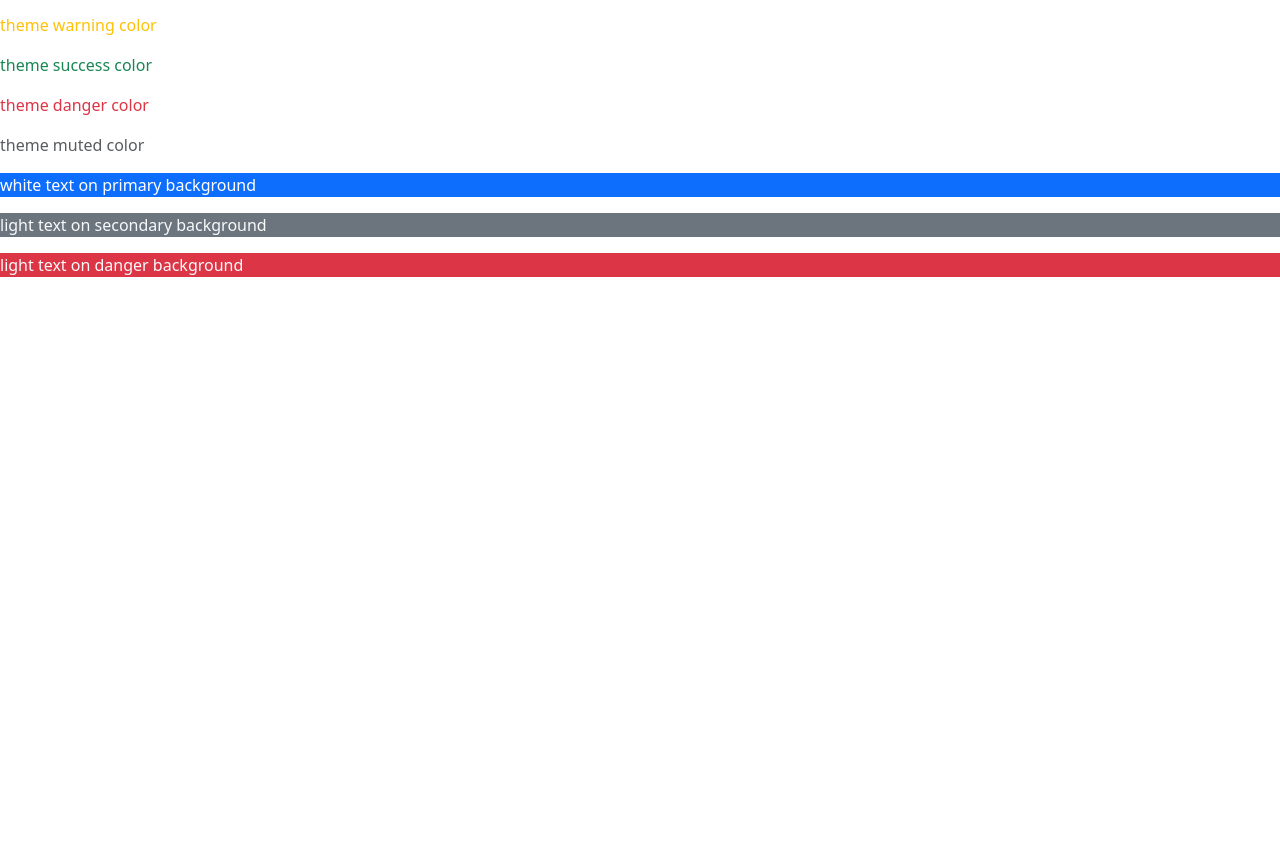
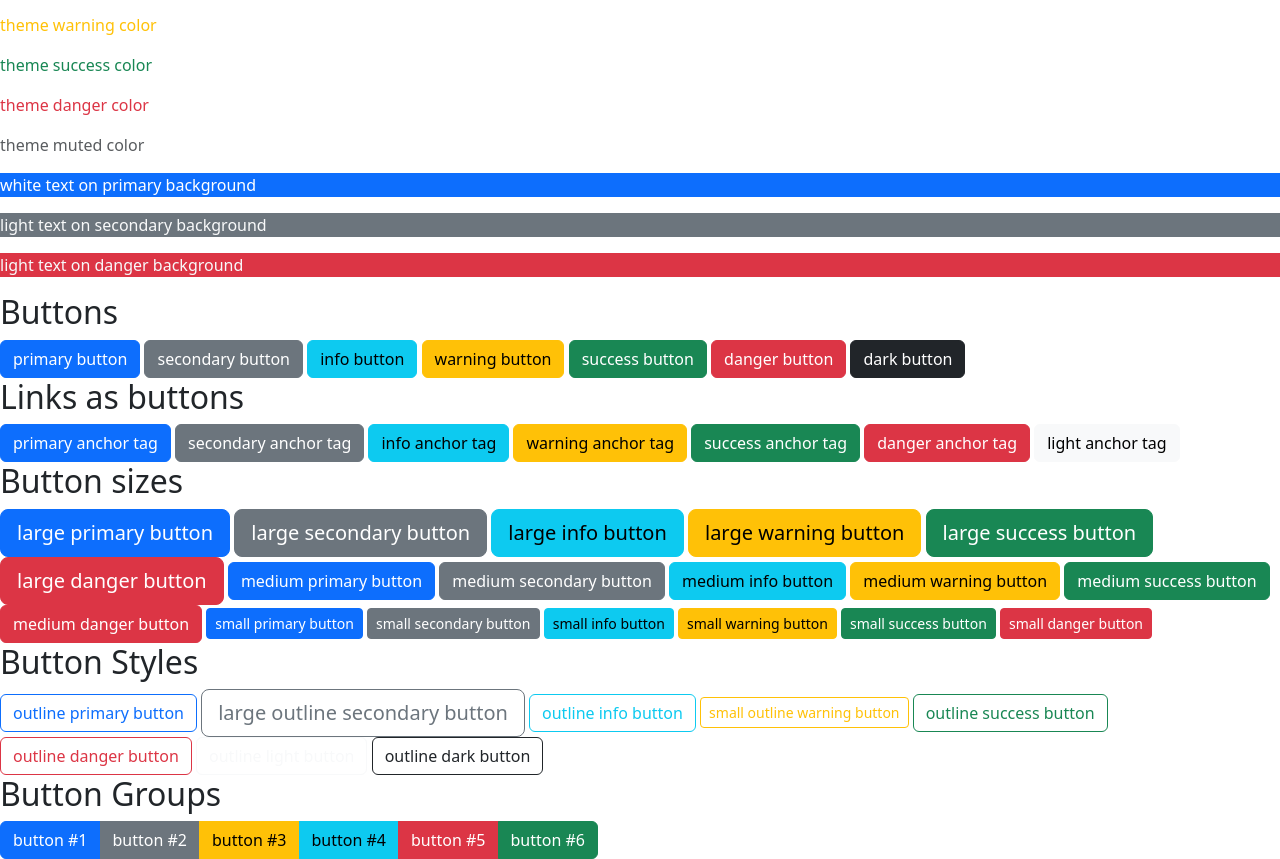
Before and after one commit to citixenken/bootstrap_5_refresher, a plain HTML site: page index.html in a window 1280 px wide. Shown: the part 1306-2165 px from the top of the page. Before the commit the page ends 1599 px from the top, so only its background shows below. Drawn offline with nearby package versions, Linux system fonts and the light colour scheme.

Commit message:
buttons and button groups

```diff
--- a/index.html
+++ b/index.html
@@ -68,6 +68,78 @@
     <p class="text-light bg-secondary">light text on secondary background</p>
     <p class="text-light bg-danger">light text on danger background</p>
 
+    <!-- basic buttons -->
+    <h2>Buttons</h2>
+    <button class="btn btn-primary">primary button</button>
+    <button class="btn btn-secondary">secondary button</button>
+    <button class="btn btn-info">info button</button>
+    <button class="btn btn-warning">warning button</button>
+    <button class="btn btn-success">success button</button>
+    <button class="btn btn-danger">danger button</button>
+    <button class="btn btn-dark">dark button</button>
+
+    <!-- anchor tags as buttons -->
+    <h2>Links as buttons</h2>
+    <a href="#" class="btn btn-primary">primary anchor tag</a>
+    <a href="#" class="btn btn-secondary">secondary anchor tag</a>
+    <a href="#" class="btn btn-info">info anchor tag</a>
+    <a href="#" class="btn btn-warning">warning anchor tag</a>
+    <a href="#" class="btn btn-success">success anchor tag</a>
+    <a href="#" class="btn btn-danger">danger anchor tag</a>
+    <a href="#" class="btn btn-light">light anchor tag</a>
+
+    <!-- button sizes -->
+    <h2>Button sizes</h2>
+
+    <button class="btn btn-lg btn-primary">large primary button</button>
+    <button class="btn btn-lg btn-secondary">large secondary button</button>
+    <button class="btn btn-lg btn-info">large info button</button>
+    <button class="btn btn-lg btn-warning">large warning button</button>
+    <button class="btn btn-lg btn-success">large success button</button>
+    <button class="btn btn-lg btn-danger">large danger button</button>
+
+    <!-- default size -->
+    <button class="btn btn-md btn-primary">medium primary button</button>
+    <button class="btn btn-md btn-secondary">medium secondary button</button>
+    <button class="btn btn-md btn-info">medium info button</button>
+    <button class="btn btn-md btn-warning">medium warning button</button>
+    <button class="btn btn-md btn-success">medium success button</button>
+    <button class="btn btn-md btn-danger">medium danger button</button>
+
+    <button class="btn btn-sm btn-primary">small primary button</button>
+    <button class="btn btn-sm btn-secondary">small secondary button</button>
+    <button class="btn btn-sm btn-info">small info button</button>
+    <button class="btn btn-sm btn-warning">small warning button</button>
+    <button class="btn btn-sm btn-success">small success button</button>
+    <button class="btn btn-sm btn-danger">small danger button</button>
+
+    <!-- outlined styles -->
+    <h2>Button Styles</h2>
+    <button class="btn btn-outline-primary">outline primary button</button>
+    <button class="btn btn-outline-secondary btn-lg">
+      large outline secondary button
+    </button>
+    <button class="btn btn-outline-info">outline info button</button>
+    <button class="btn btn-outline-warning btn-sm">
+      small outline warning button
+    </button>
+    <button class="btn btn-outline-success">outline success button</button>
+    <button class="btn btn-outline-danger btn-md">outline danger button</button>
+    <button class="btn btn-outline-light btn-md">outline light button</button>
+    <button class="btn btn-outline-dark btn-md">outline dark button</button>
+
+    <!-- button groups -->
+    <h2>Button Groups</h2>
+    <!-- no whitespace between buttons -->
+    <div class="btn-group">
+      <a href="#" class="btn btn-primary">button #1</a>
+      <a href="#" class="btn btn-secondary">button #2</a>
+      <a href="#" class="btn btn-warning">button #3</a>
+      <a href="#" class="btn btn-info">button #4</a>
+      <a href="#" class="btn btn-danger">button #5</a>
+      <a href="#" class="btn btn-success">button #6</a>
+    </div>
+
     <script
       src="https://cdn.jsdelivr.net/npm/bootstrap@5.3.0/dist/js/bootstrap.bundle.min.js"
       integrity="sha384-geWF76RCwLtnZ8qwWowPQNguL3RmwHVBC9FhGdlKrxdiJJigb/j/68SIy3Te4Bkz"
```
